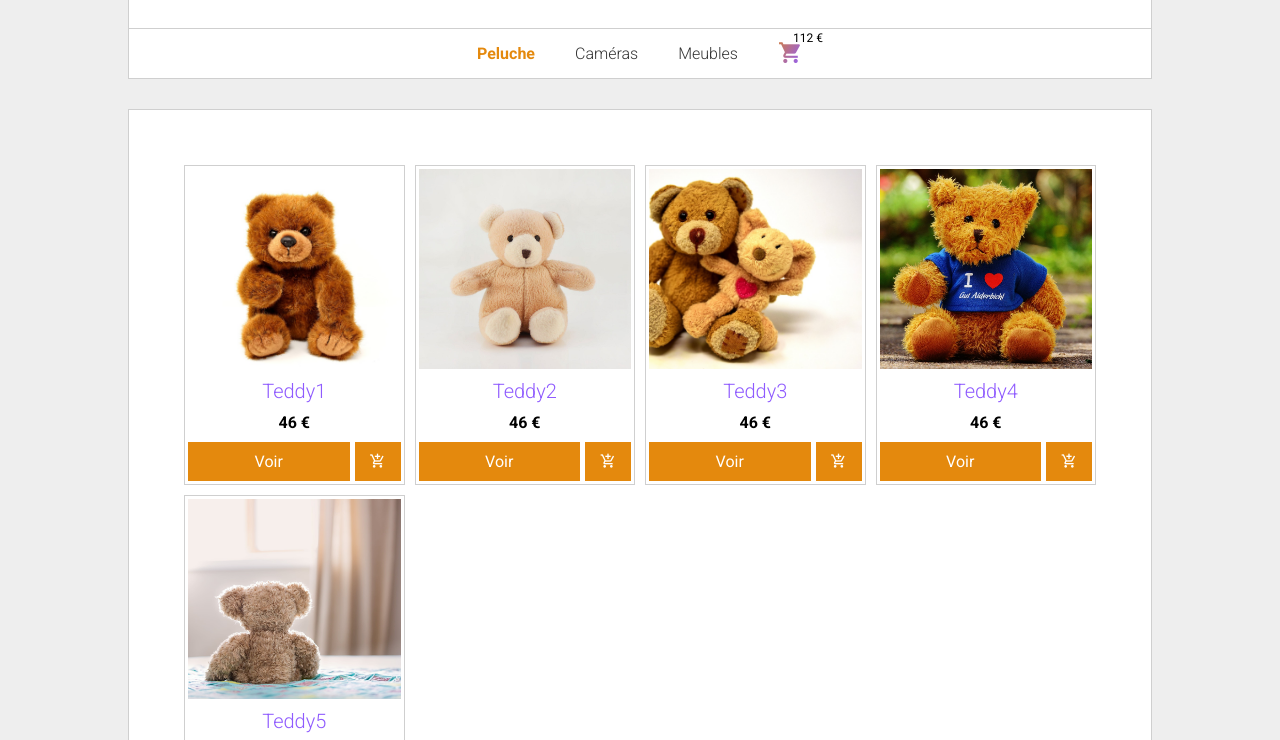
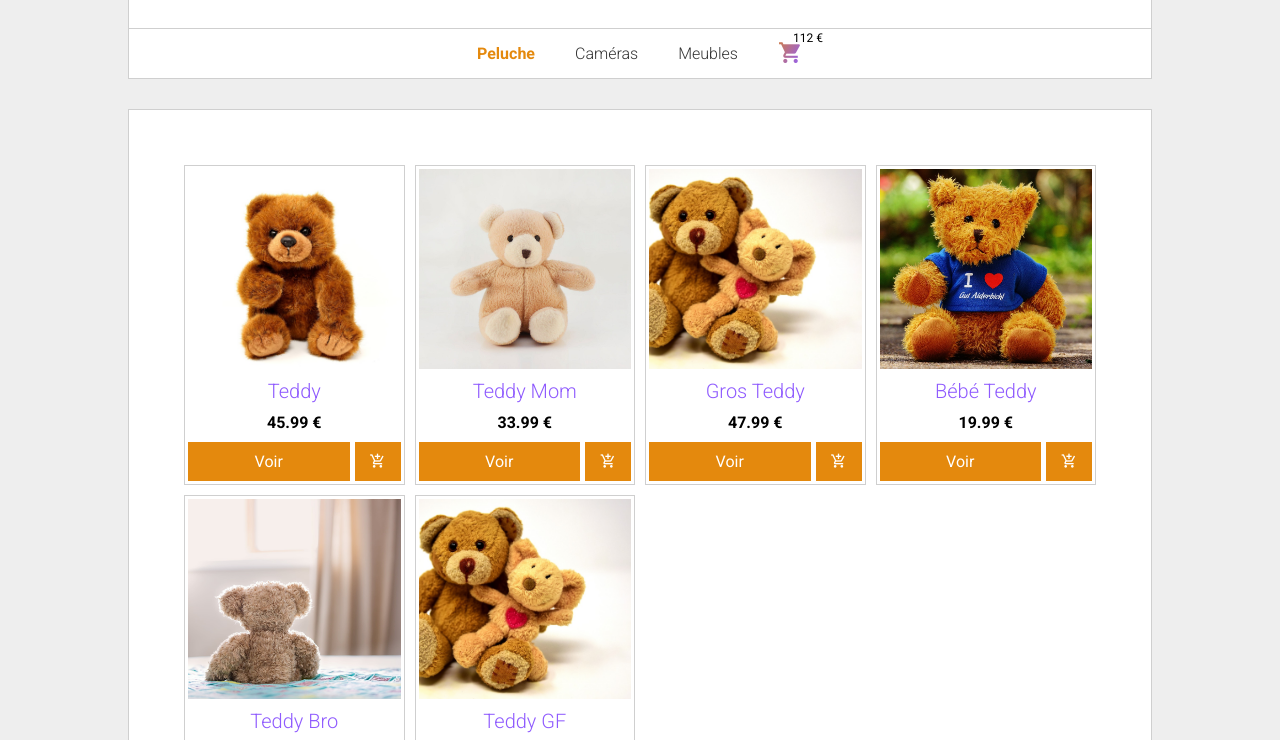
Before and after one commit to mconvers/MathieuConvers_05_09112020, a website built with webpack: page src/templates/index.html in a window 1280 px wide. Shown: the part 192-932 px from the top of the page. Built offline with nearby package versions, Linux system fonts and the light colour scheme; files whose address does not match are found by name.

Commit message:
start dev back

```diff
--- a/src/js/app.js
+++ b/src/js/app.js
@@ -4,3 +4,75 @@ import '../scss/app.scss';
 
 /* Demo JS */
 import './demo.js';
+
+window.addEventListener('load', () => {
+  console.log('ok');
+  const items = [
+    {
+      id: 251235,
+      name: 'Teddy',
+      price: 45.99,
+      description: 'Lorem ipsum dolor sit amet, consectetur adipisicing elit, sed do eiusmod.',
+      imageUrl: '/images/products/teddy_1.jpg',
+    },
+    {
+      id: 123153,
+      name: 'Teddy mom',
+      price: 33.99,
+      description: 'Lorem ipsum dolor sit amet, consectetur adipisicing elit, sed do eiusmod.',
+      imageUrl: '/images/products/teddy_2.jpg',
+    },
+    {
+      id: 254685,
+      name: 'Gros Teddy',
+      price: 47.99,
+      description: 'Lorem ipsum dolor sit amet, consectetur adipisicing elit, sed do eiusmod.',
+      imageUrl: '/images/products/teddy_3.jpg',
+    },
+    {
+      id: 155486,
+      name: 'bébé Teddy',
+      price: 19.99,
+      description: 'Lorem ipsum dolor sit amet, consectetur adipisicing elit, sed do eiusmod.',
+      imageUrl: '/images/products/teddy_4.jpg',
+    },
+    {
+      id: 558694,
+      name: 'Teddy bro',
+      price: 47.99,
+      description: 'Lorem ipsum dolor sit amet, consectetur adipisicing elit, sed do eiusmod.',
+      imageUrl: '/images/products/teddy_5.jpg',
+    },
+    {
+      id: 888652,
+      name: 'Teddy GF',
+      price: 19.99,
+      description: 'Lorem ipsum dolor sit amet, consectetur adipisicing elit, sed do eiusmod.',
+      imageUrl: '/images/products/teddy_3.jpg',
+    },
+  ];
+  // console.log(items);
+  let listOfItems = '';
+  items.forEach((item) => {
+    listOfItems += `
+      <div class="item bordered">
+        <div class="item__image">
+          <img src="${item.imageUrl}" alt="teddy_5">
+        </div>
+        <div class="item__name">
+          ${item.name}
+        </div>
+        <div class="item__price">
+          ${item.price} €
+        </div>
+        <div class="item__links">
+          <a href="product.html?item=${item.id}">Voir</a>
+          <a href="">
+            <span class="mdi mdi-cart-plus"></span>
+          </a>
+        </div>
+      </div>
+    `;
+  });
+  document.getElementById('list').innerHTML = listOfItems;
+});
--- a/src/templates/index.html
+++ b/src/templates/index.html
@@ -66,7 +66,7 @@
     <main class="main">
       <article class="list-articles">
         <div class="wrapper bordered">
-          <div class="list">
+          <div class="list" id="list">
             <div class="item bordered">
               <div class="item__image">
                 <img src="images/content/teddy_1.jpg" alt="teddy_1">
```
